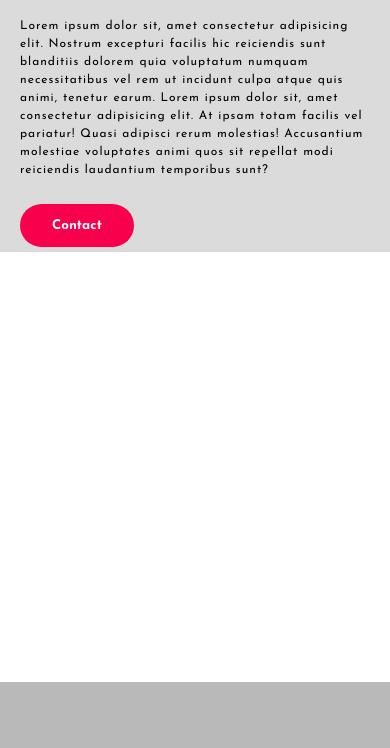
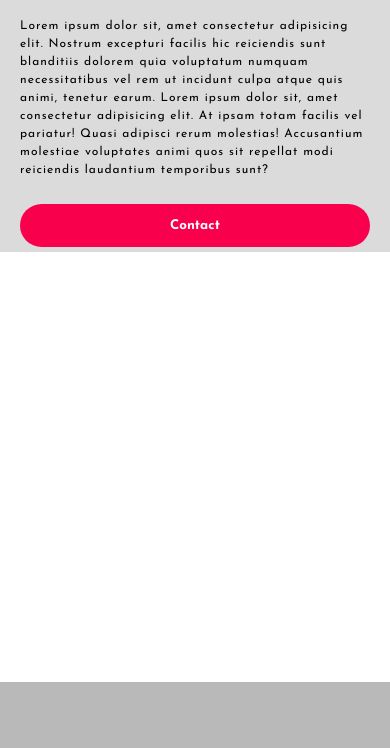
Before and after one commit to RGeorge482/LawyerWeb, a plain HTML site: page index.html in a window 390 px wide. Shown: the part 724-1472 px from the top of the page. Drawn offline with Linux system fonts and the light colour scheme.

Commit message:
Update style.css

```diff
--- a/style.css
+++ b/style.css
@@ -446,5 +446,26 @@ footer p{
 		line-height: 18px;
 		font-size: 12px;
 		margin-bottom: 25px;
+	}
+		button{
+		background-color:#f9004d;
+		color: white;
+		text-decoration: none;
+		border: 2px solid transparent;
+		font-weight: bold;
+		padding: 13px 30px;
+		border-radius: 30px;
+		transition: .4s;
+		width: 100%;
+	}
+	button:hover{
+		color: #2c2c2c;
+		font-size: 15px;
+		cursor: pointer;
+		background-color: #f33333;
+		-webkit-box-shadow: 10px 10px 99px 6px rgb(247, 30, 41);
+		-moz-box-shadow: 10px 10px 99px 6px rgba(247, 30, 41);
+		box-shadow: 10px 10px 99px 6px rgba(247, 30, 41);
+	}
 
 }
```
